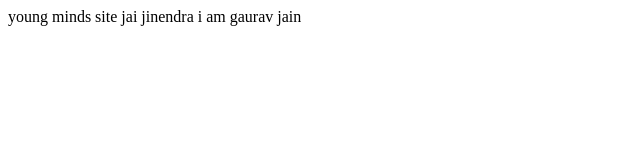
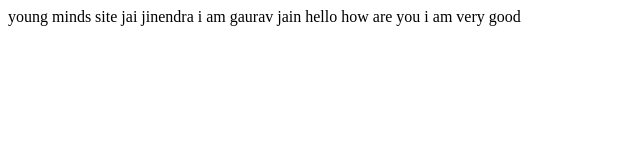
Before and after one commit to Gauravrakesh/youngminds.com, a plain HTML site: page index.html in a window 1280 px wide. Shown: the whole page, without its empty margins (0-640 px from the left). Drawn offline with Linux system fonts and the light colour scheme.

Commit message:
second commit
i commited something different from now

```diff
--- a/index.html
+++ b/index.html
@@ -9,5 +9,7 @@
 </head>
 <body>
 jai jinendra i am gaurav jain
+hello how are you
+i am very good
 </body>
 </html>
```
